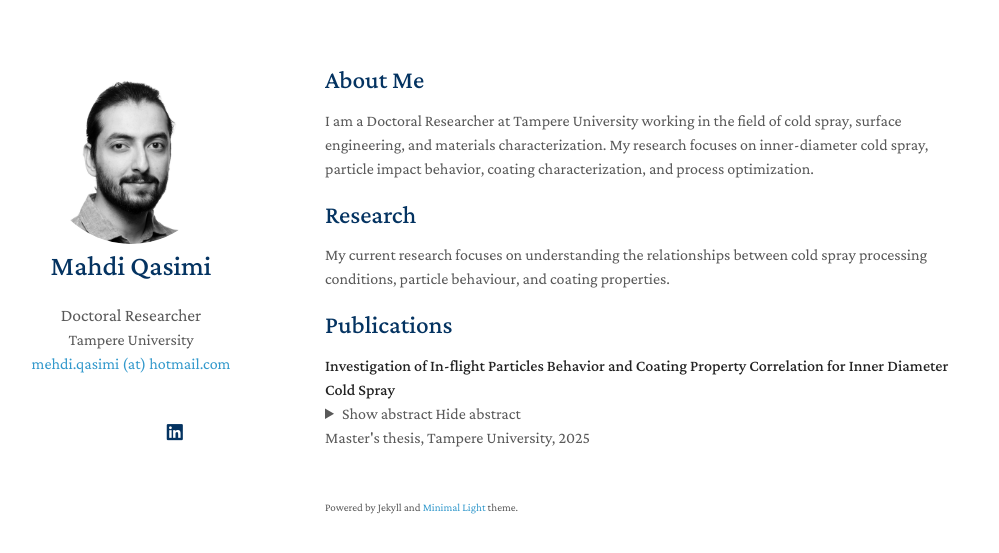
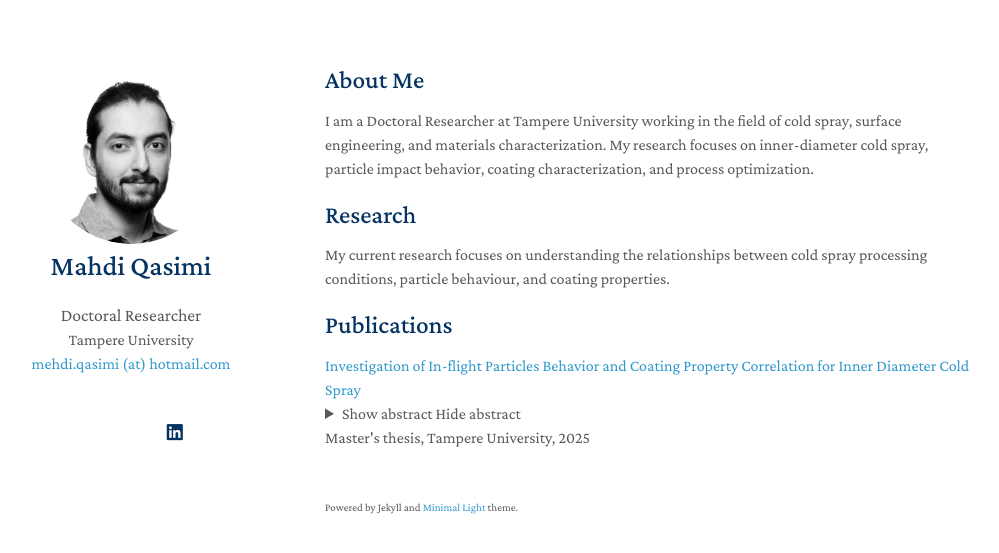
Before and after one commit to mehdiqasimi/mehdiqasimi.github.io, a Jekyll site: the page built from index.md, in a window 1280 px wide. Shown: the top 553 px of the page, without its empty margins (145-1144 px from the left). Built offline with Jekyll 4.4.1, drawn with Linux system fonts in a browser that asks for light colours; a style sheet for code colours, icons or effects is not loaded; our own code applies the rules of GitHub Pages for plain Markdown files.

```diff
--- a/index.md
+++ b/index.md
@@ -17,7 +17,7 @@ My current research focuses on understanding the relationships between cold spra
 
 <div class="publication-title">
 <a href="https://urn.fi/URN:NBN:fi:tuni-2025112410843" target="_blank" rel="noopener">
-<strong>Investigation of In-flight Particles Behavior and Coating Property Correlation for Inner Diameter Cold Spray</strong>
+Investigation of In-flight Particles Behavior and Coating Property Correlation for Inner Diameter Cold Spray
 </a>
 </div>
 
```
